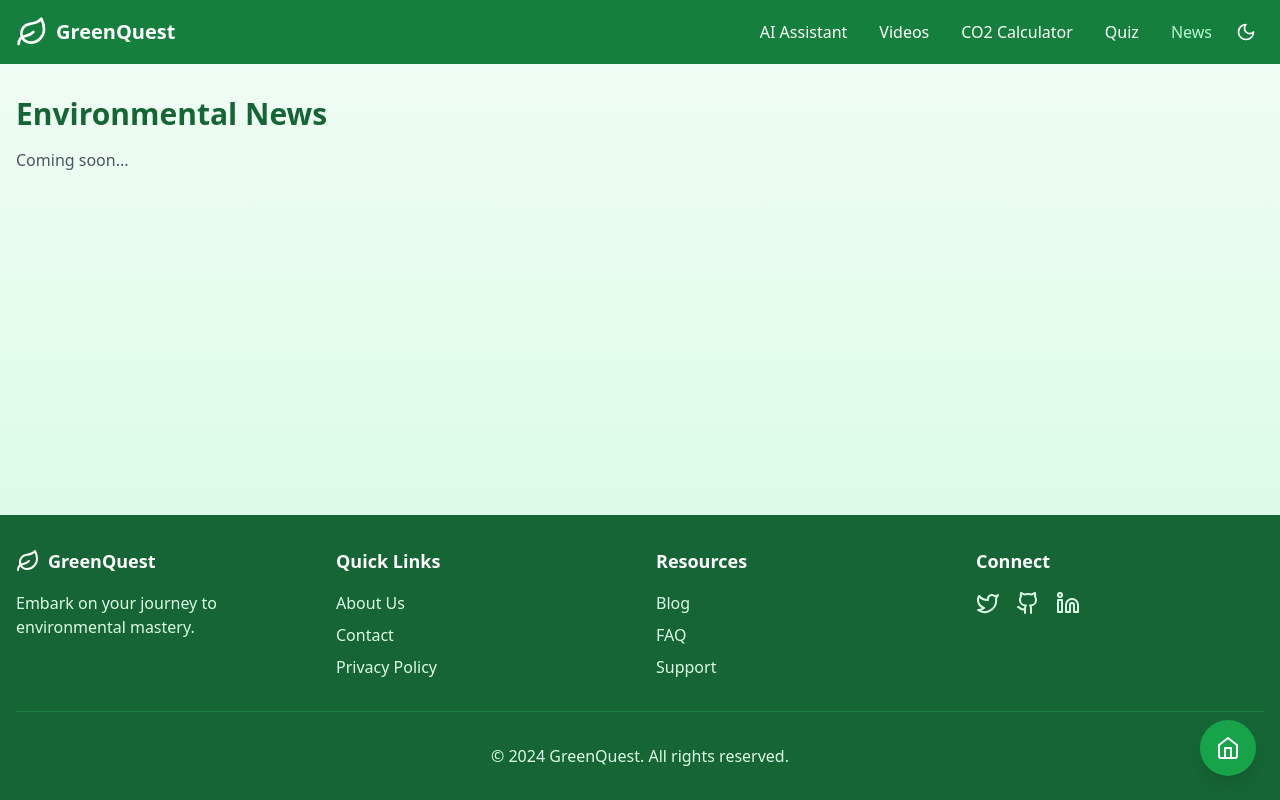
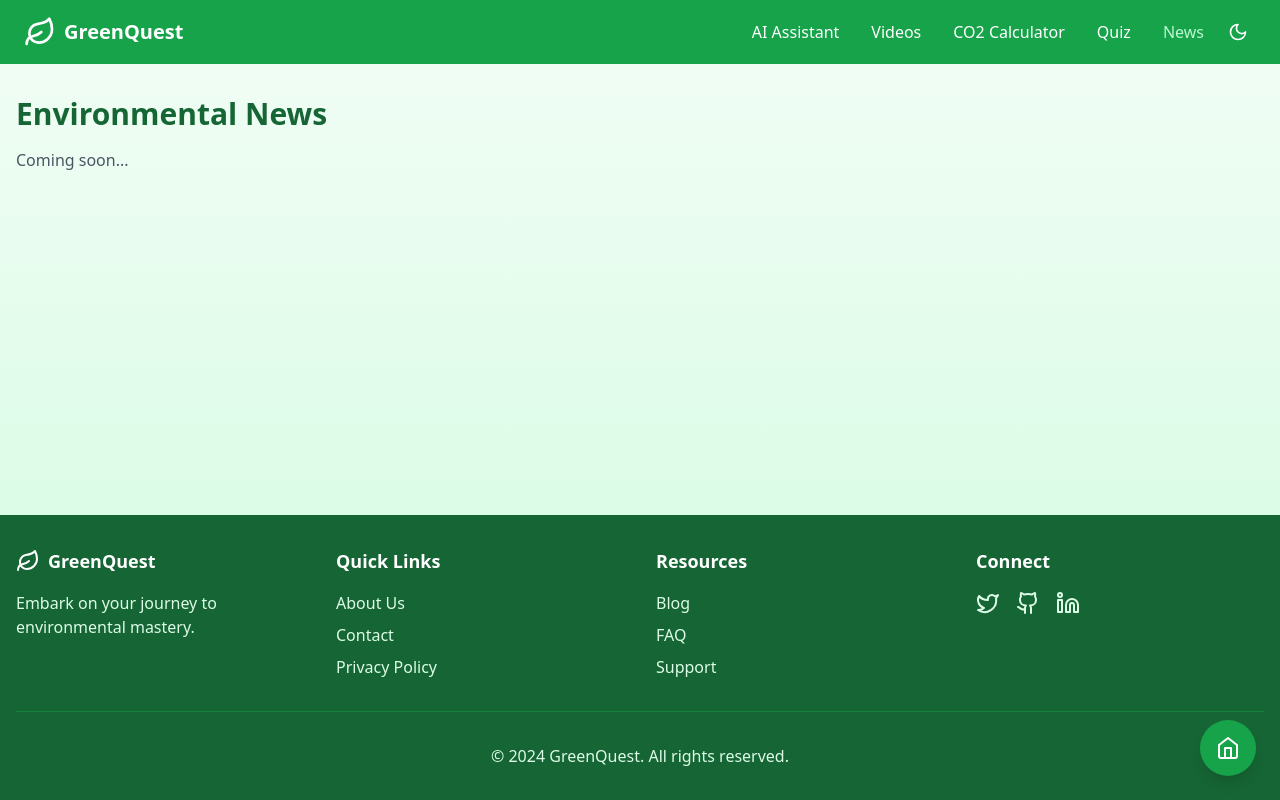
Before and after one commit to vanshsehgal08/GreenQuest, a React (Vite) app: page /news in a window 1280 px wide. Built offline with nearby package versions, Linux system fonts and the light colour scheme.

Commit message:
updated quiz

```diff
--- a/src/components/layout/Navbar.tsx
+++ b/src/components/layout/Navbar.tsx
@@ -8,8 +8,8 @@ export default function Navbar() {
   const location = useLocation();
 
   return (
-    <nav className="bg-green-700 dark:bg-green-900 text-white shadow-lg">
-      <div className="max-w-7xl mx-auto px-4">
+    <nav className="bg-green-600 dark:bg-green-800 text-white shadow-lg">
+      <div className="max-w-7xl mx-auto px-6">
         <div className="flex items-center justify-between h-16">
           <Link to="/" className="flex items-center space-x-2">
             <Leaf className="h-8 w-8" />
--- a/src/pages/Quiz.tsx
+++ b/src/pages/Quiz.tsx
@@ -1,10 +1,21 @@
-import React from 'react';
+// import React from 'react';
+
+// export default function Quiz() {
+//   return (
+//     <div className="container mx-auto px-4 py-8">
+//       <h1 className="text-3xl font-bold text-green-800 mb-4">Interactive Quiz</h1>
+//       <p className="text-gray-600">Coming soon...</p>
+//     </div>
+//   );
+// }
+
+import React, { useEffect } from 'react';
 
 export default function Quiz() {
-  return (
-    <div className="container mx-auto px-4 py-8">
-      <h1 className="text-3xl font-bold text-green-800 mb-4">Interactive Quiz</h1>
-      <p className="text-gray-600">Coming soon...</p>
-    </div>
-  );
+  useEffect(() => {
+    // Directly redirect to the homepage
+    window.location.href = "http://localhost:3000";
+  }, []);
+
+  return null; // No UI needed, the user is redirected immediately
 }
```
